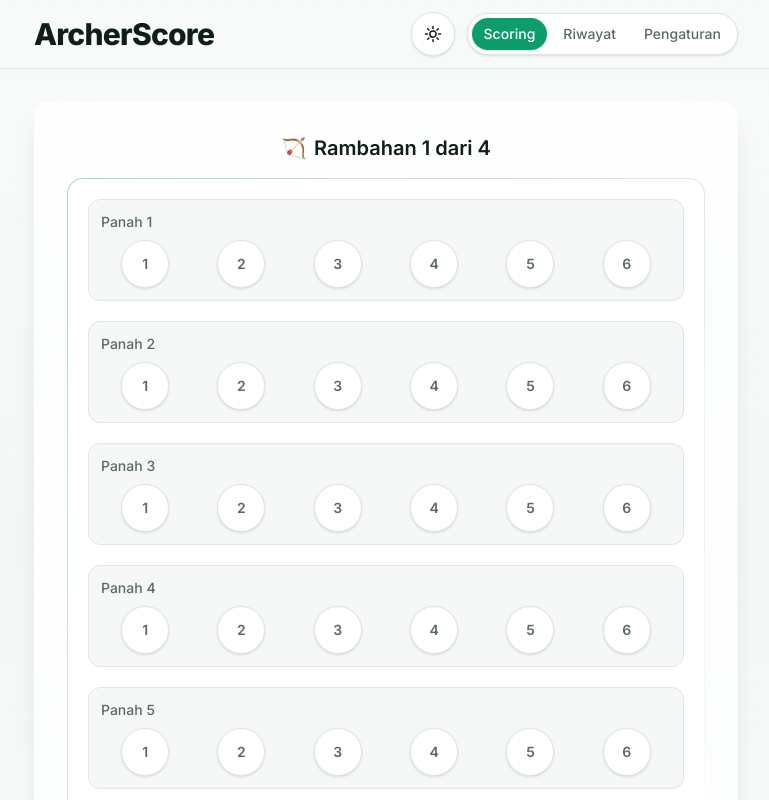
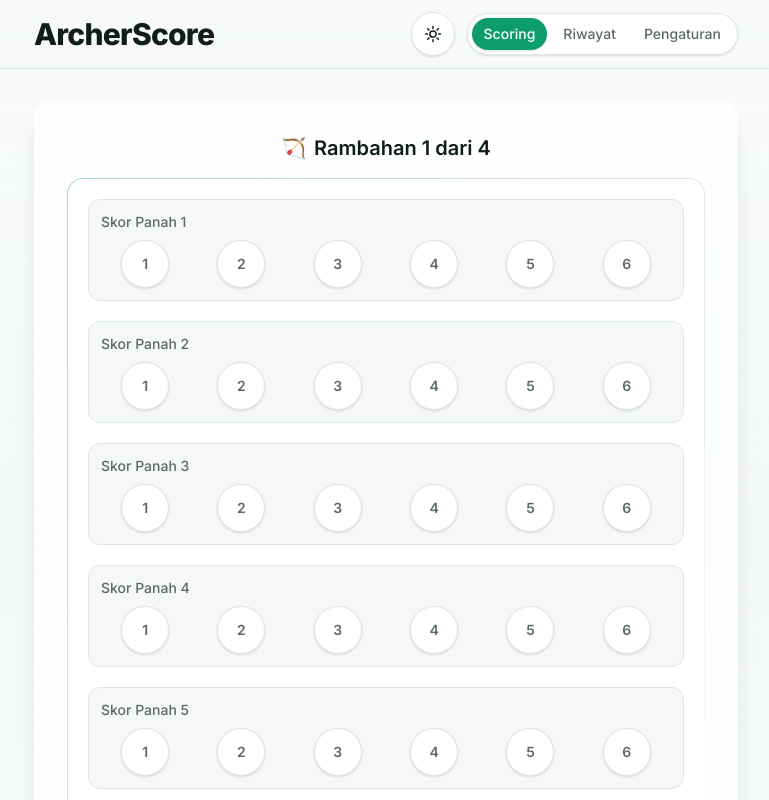
Before and after one commit to iqmalakur/archer-score, a Next.js app: page / in a window 1280 px wide. Both pictures are taken after a click on the button "Mulai". Shown: the top 800 px of the page, without its empty margins (254-1023 px from the left). Built offline with nearby package versions, Linux system fonts and the light colour scheme.

Commit message:
feat: clear up arrow score wording

```diff
--- a/src/components/scoring/End.tsx
+++ b/src/components/scoring/End.tsx
@@ -40,7 +40,7 @@ export const End = ({
               >
                 <div className="flex items-center justify-between">
                   <h4 className="text-sm font-medium text-ink-muted">
-                    Panah {arrowNumber}
+                    Skor Panah {arrowNumber}
                   </h4>
 
                   {scores[arrowIndex] !== 0 && (
```
